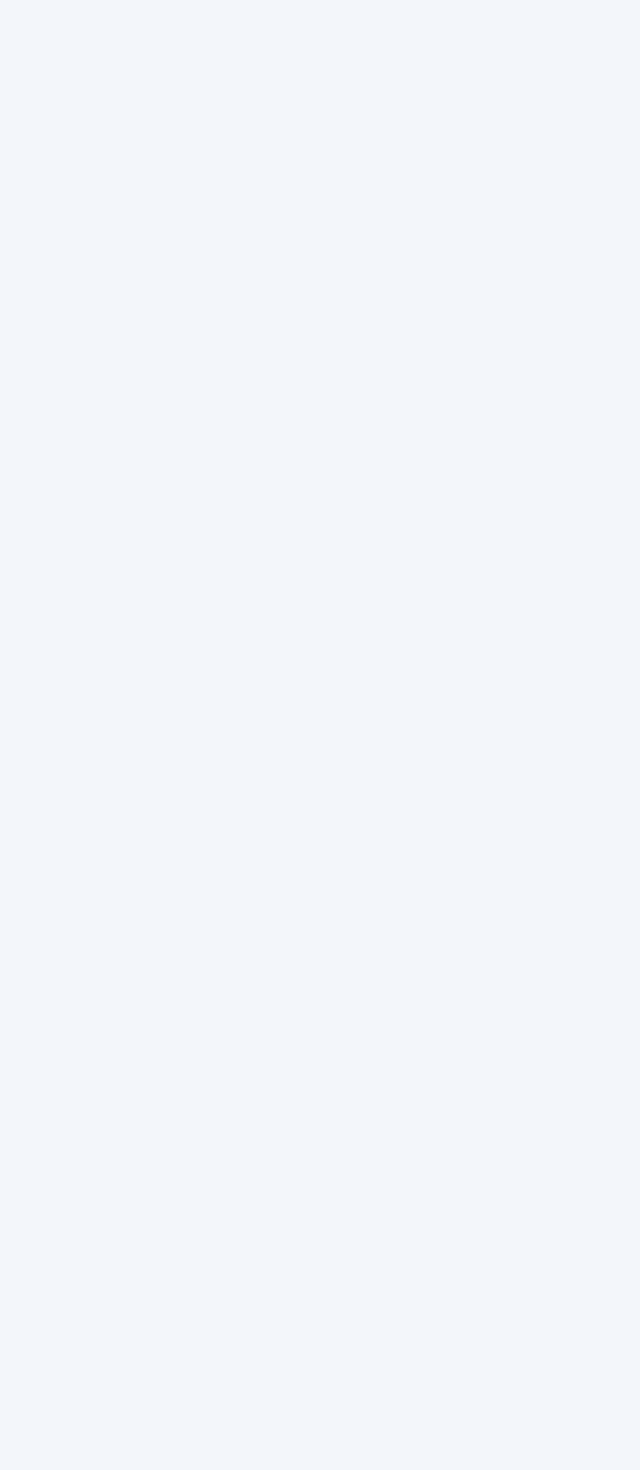
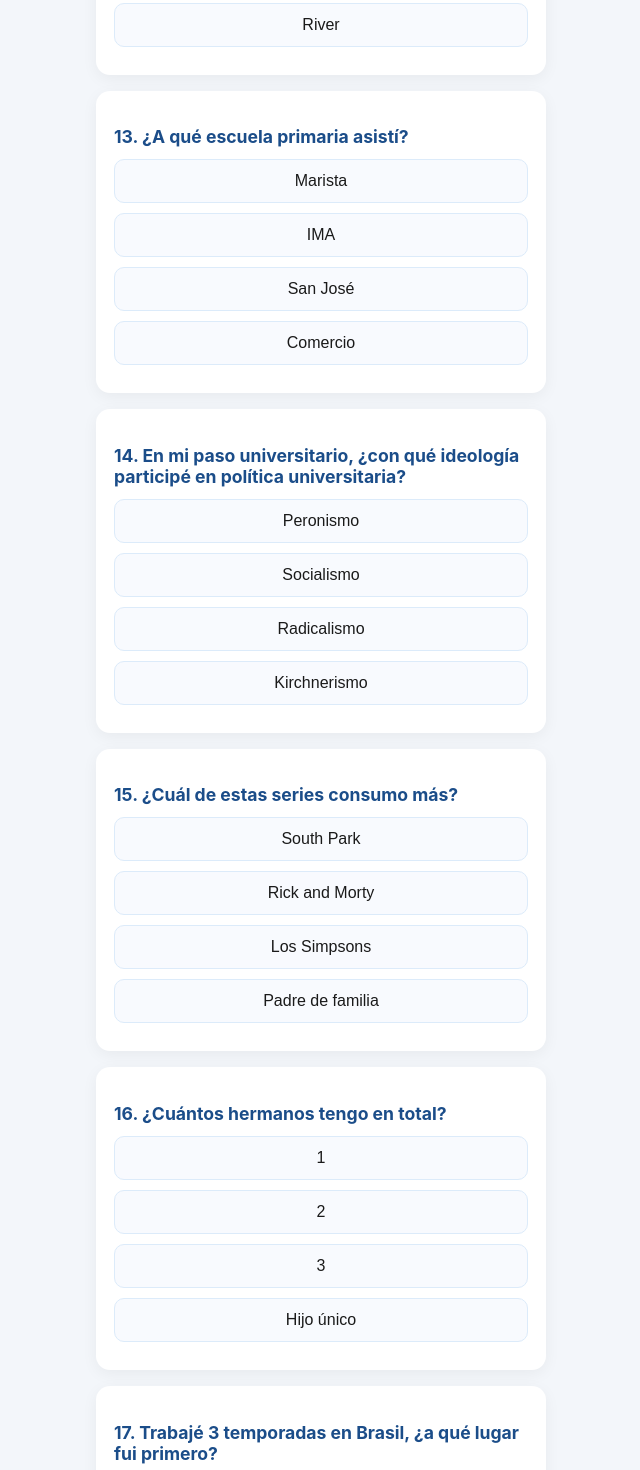
Before and after one commit to jwebchajari/juanma-game, a Next.js app: page /game in a window 1280 px wide. Shown: the part 3780-5250 px from the top of the page, without its empty margins (319-959 px from the left). Before the commit the page ends 3641 px from the top, so only its background shows below. Built offline with nearby package versions, Linux system fonts and the light colour scheme; no server answers; the database is empty; sample sign-in values are in the browser's storage.

Commit message:
nuevas preguntas

```diff
--- a/src/data/questions.json
+++ b/src/data/questions.json
@@ -73,5 +73,97 @@
 		"text": "¿Cuál es lo más parecido a mi color favorito?",
 		"options": ["Azul", "Violeta", "Rojo", "Blanco"],
 		"correctIndex": 0
+	},
+
+	{
+		"text": "¿Hincha de qué club de fútbol soy?",
+		"options": ["Independiente", "San Lorenzo", "Boca", "River"],
+		"correctIndex": 3
+	},
+	{
+		"text": "¿A qué escuela primaria asistí?",
+		"options": ["Marista", "IMA", "San José", "Comercio"],
+		"correctIndex": 1
+	},
+	{
+		"text": "En mi paso universitario, ¿con qué ideología participé en política universitaria?",
+		"options": ["Peronismo", "Socialismo", "Radicalismo", "Kirchnerismo"],
+		"correctIndex": 1
+	},
+	{
+		"text": "¿Cuál de estas series consumo más?",
+		"options": [
+			"South Park",
+			"Rick and Morty",
+			"Los Simpsons",
+			"Padre de familia"
+		],
+		"correctIndex": 2
+	},
+	{
+		"text": "¿Cuántos hermanos tengo en total?",
+		"options": ["1", "2", "3", "Hijo único"],
+		"correctIndex": 1
+	},
+	{
+		"text": "Trabajé 3 temporadas en Brasil, ¿a qué lugar fui primero?",
+		"options": ["Florianópolis", "São Paulo", "Bombinhas", "Camboriú"],
+		"correctIndex": 0
+	},
+	{
+		"text": "¿Cuál de estos países me gustaría conocer más?",
+		"options": ["Estados Unidos", "Italia", "Francia", "Inglaterra"],
+		"correctIndex": 1
+	},
+	{
+		"text": "¿Cuántos tornillos tiene Minerva en su caderita?",
+		"options": ["3", "2", "Los tiene en la pata", "Ninguno"],
+		"correctIndex": 1
+	},
+	{
+		"text": "¿Qué tolero menos?",
+		"options": [
+			"La gente impuntual",
+			"La gente agrandada",
+			"La gente boluda",
+			"Todas son correctas"
+		],
+		"correctIndex": 3
+	},
+	{
+		"text": "Hay una bebida que no tolero ni el olor, ¿cuál es?",
+		"options": ["Whisky", "Gin", "Fernet", "Ginebra"],
+		"correctIndex": 0
+	},
+	{
+		"text": "¿Qué carrera universitaria comencé al dejar Derecho?",
+		"options": [
+			"Analista universitario en sistemas",
+			"Ingeniería",
+			"Odontología",
+			"Licenciatura en Cs de la Computación"
+		],
+		"correctIndex": 3
+	},
+	{
+		"text": "¿Con cuál de estas personas NO tengo una foto?",
+		"options": [
+			"Pablo Javkin (intendente de Rosario)",
+			"Alberto Fernández (expresidente)",
+			"El Francés (de Los Auténticos Decadentes)",
+			"Nacho Scocco (exjugador de Newell's)"
+		],
+		"correctIndex": 3
+	},
+
+	{
+		"text": "Teniendo en cuenta que me gusta el revisionismo histórico, ¿cuál es la figura que más me gusta de la historia argentina?",
+		"options": [
+			"Ángel Vicente \"El Chacho\" Peñaloza",
+			"Francisco \"Pancho\" Ramírez",
+			"Martín Miguel de Güemes",
+			"Hipólito Bouchard"
+		],
+		"correctIndex": 2
 	}
 ]
```
Also changed, not shown: src/app/admin/AdminPageClient.jsx (+4 -7 lines).
